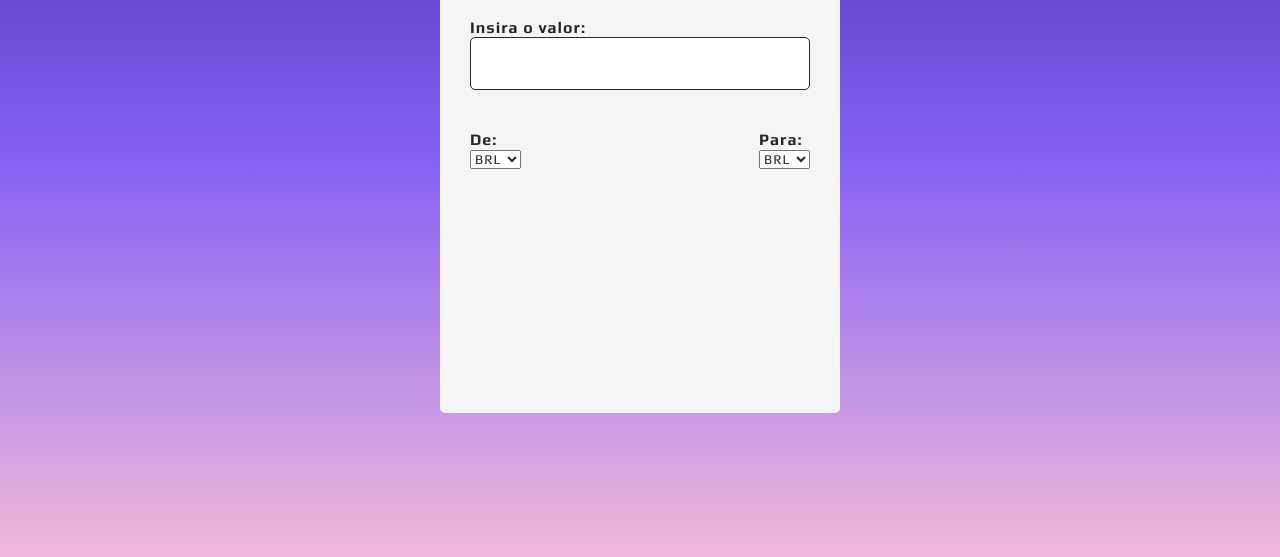
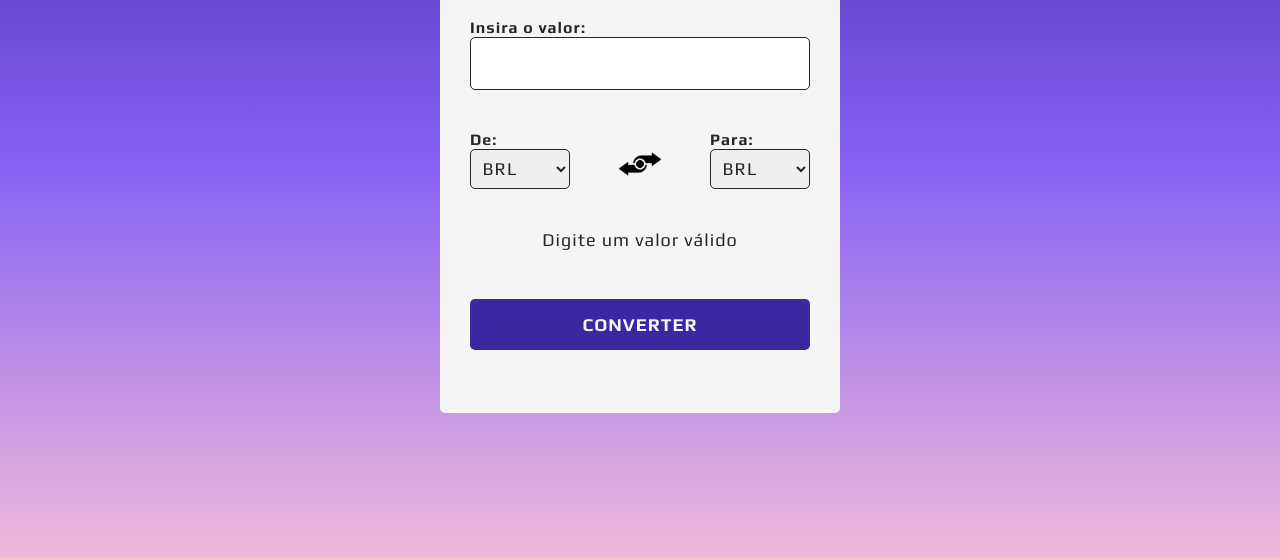
Before and after one commit to wdwallaceduarte/coversor-moeda, a plain HTML site: page index.html in a window 1280 px wide. Shown: the part 237-794 px from the top of the page. Drawn offline with Linux system fonts and the light colour scheme.

Commit message:
conclusão css/html

```diff
--- a/index.html
+++ b/index.html
@@ -25,6 +25,7 @@
                         <option value="eur">EUR</option>
                     </select>
                 </div>
+                <button type="button"><img src="./assets/arrow.png" alt=""></button>
                 <div class="moeda">
                     <label for="para">Para:</label>
                     <select id="para">
@@ -36,6 +37,8 @@
 
 
             </div>
+            <span id="resultado">Digite um valor válido</span>
+            <button id="conversor">Converter</button>
         </form>
     </main>
 </body>
--- a/style.css
+++ b/style.css
@@ -60,13 +60,46 @@
         .caixa-moedas {
             display: flex;
             justify-content: space-between;
+            align-items: end;
 
             .moeda {
-                label {
-                    /* border: solid red; */
-                    display: block;
+                select {
+                    width: 100px;
+                    padding: 7.5px;
+                    font-size: 18px;
+                    border: solid 1px #272727;
+                    border-radius: 5px;
+                }
+            }
+            button {
+                background: transparent;
+                height: 50px;
+                border: none;
+                cursor: pointer;
+                img {
+                    width: 50px;
                 }
             }
         }
+
+        span {
+            /* border: solid red; */
+            height: 50px;
+            padding: 10px;
+            font-size: 18px;
+            text-align: center;
+        }
+
+        #conversor {
+            padding: 15px;
+            border: none;
+            border-radius: 5px;
+            background: #3b27a0;
+            color: #f5f5f5;
+            font-size: 18px;
+            text-transform: uppercase;
+            font-weight: 600;
+            cursor: pointer;
+        }
     }
 }
```
Also changed, not shown: assets/arrow.png (added).
